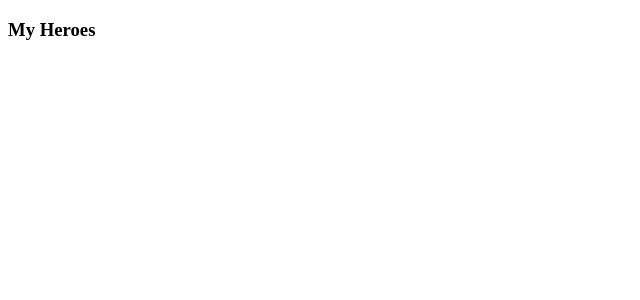
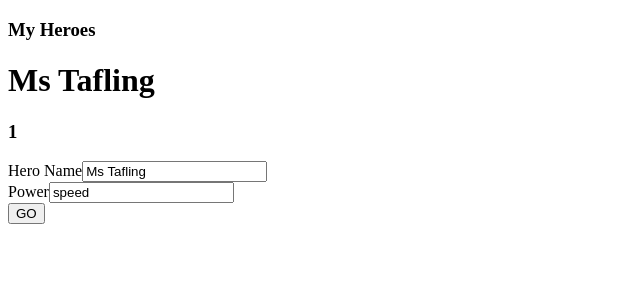
Before and after one commit to DerickBeckwith/my-dream-app, an Angular app: page / in a window 1280 px wide. Shown: the top 300 px of the page, without its empty margins (0-640 px from the left). Built offline with nearby package versions, Linux system fonts and the light colour scheme.

Commit message:
Display hero properties in the UI

```diff
--- a/src/app/hero-list/hero-list.component.html
+++ b/src/app/hero-list/hero-list.component.html
@@ -1,3 +1,16 @@
-<h3>
-  My Heroes
-</h3>
+<h3>My Heroes</h3>
+
+<h1>{{ selectedHero.name }}</h1>
+<h3>{{ selectedHero.id }}</h3>
+
+<div>
+  <label for="name">Hero Name</label>
+  <input type="text" name="name" [(ngModel)]="selectedHero.name">
+</div>
+
+<div>
+  <label for="power">Power</label>
+  <input type="text" name="power" [(ngModel)]="selectedHero.power">
+</div>
+
+<button (click)="go()">GO</button>
```
